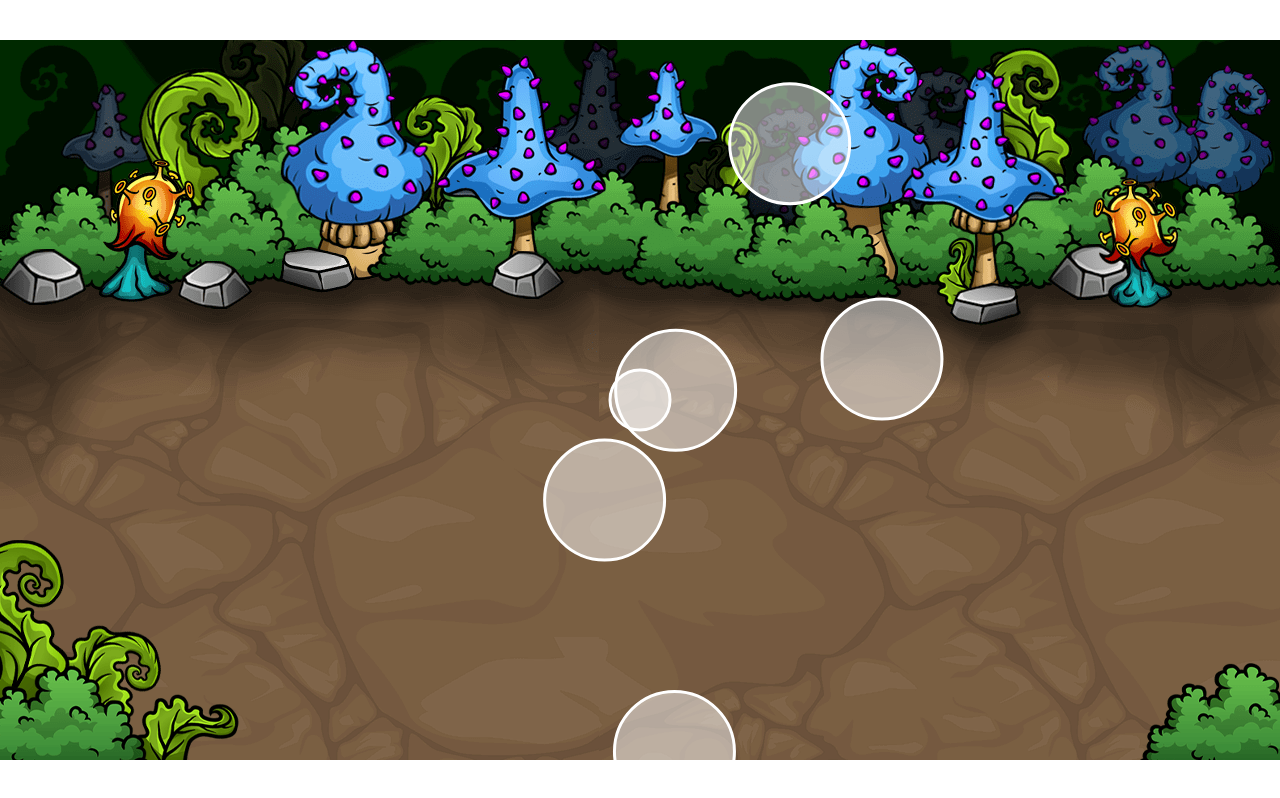
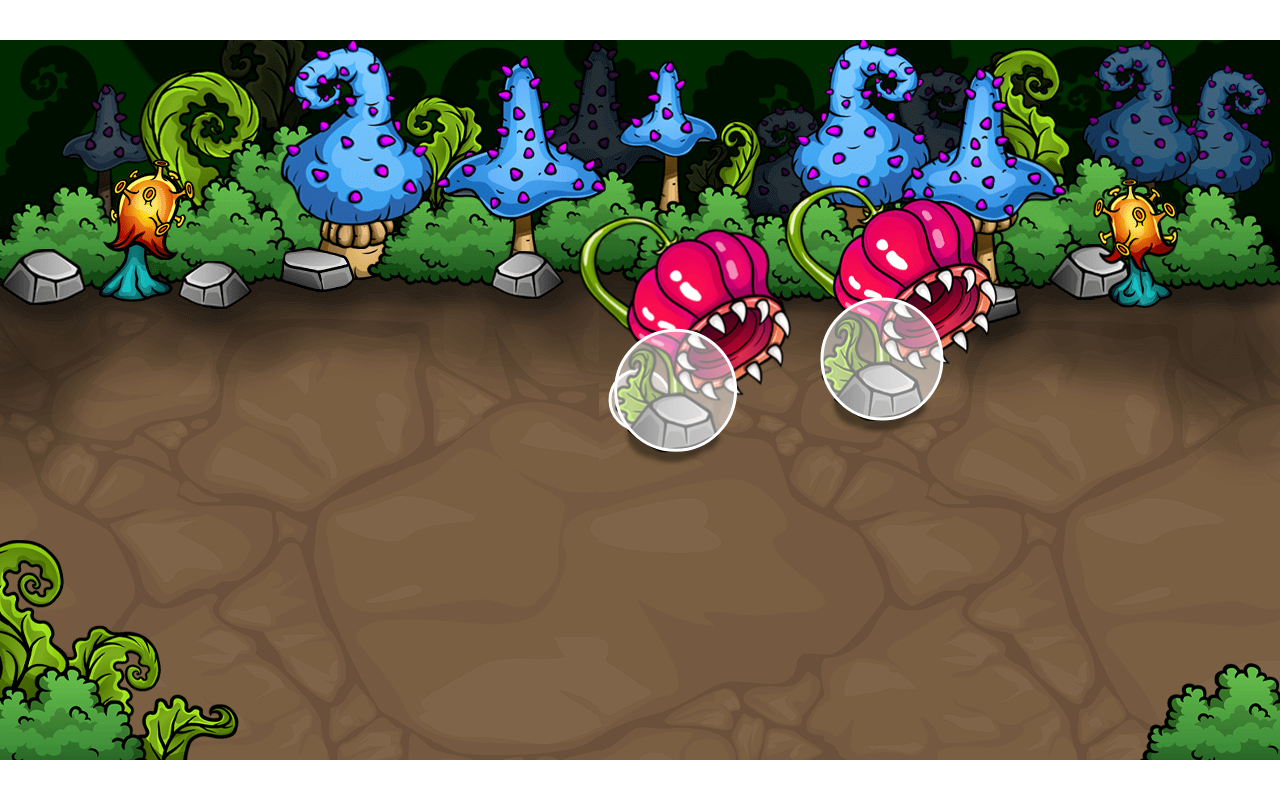
Before and after one commit to sushanthnandeti/JS_Games, a plain HTML site: page index.html in a window 1280 px wide. Drawn offline with Linux system fonts and the light colour scheme.

Commit message:
Images overlay for obstacles

```diff
--- a/index.html
+++ b/index.html
@@ -10,6 +10,7 @@
 
     <canvas id="canvas1"></canvas>
     <img id = "overlay" src="overlay.png">
+    <img id = "obstacles" src="obstacles.png">
 
     <script src="script.js">
 
--- a/script.js
+++ b/script.js
@@ -60,9 +60,17 @@ class Obstacle {
         this.collisionX = Math.random() * this.game.width;
         this.collisionY = Math.random() * this.game.height;
         this.collisionRadius = 60;
+        this.image = document.getElementById("obstacles");
+        this.spriteWidth = 250;
+        this.spriteHeight = 250;
+        this.width = this.spriteWidth;
+        this.height = this.spriteHeight;
+        this.spriteX = this.collisionX - this.width * 0.5;
+        this.spriteY = this.collisionY - this.height * 0.5 - 50;
     }
 
     draw(context) {
+        context.drawImage(this.image, 0, 0, this.spriteWidth, this.spriteHeight, this.spriteX, this.spriteY, this.width, this.height);
         context.beginPath();
         context.arc( this.collisionX,  this.collisionY, this.collisionRadius, 0, Math.PI * 2);
         context.save();             // saves the state of the canvas
@@ -84,7 +92,7 @@ class Game {
             y : this.height * 0.5,
             pressed : false
         }
-        this.numberOfObstacles = 5;
+        this.numberOfObstacles = 2;
         this.obstacles = [];
 
         // ES6 arrow functions automatically inherit the 'this' keyword from the parent class/scope
--- a/style.css
+++ b/style.css
@@ -19,3 +19,7 @@
     transform: translate(-50%, -50%);
     pointer-events: none;
 }
+
+#obstacles {
+    display: none;
+}
```
Also changed, not shown: obstacles.png (added).
